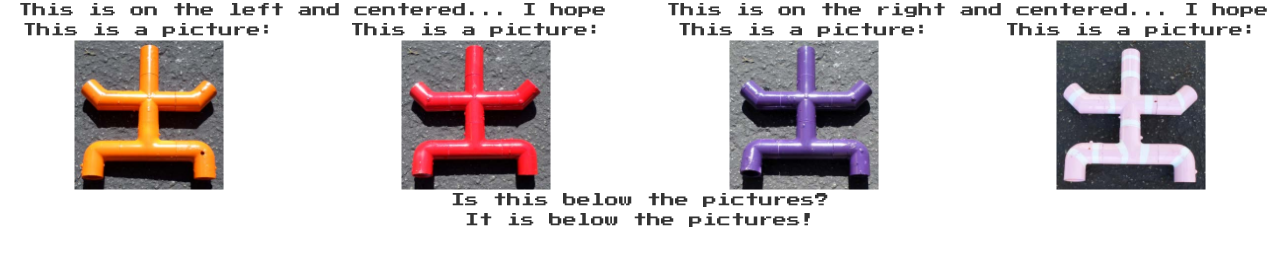
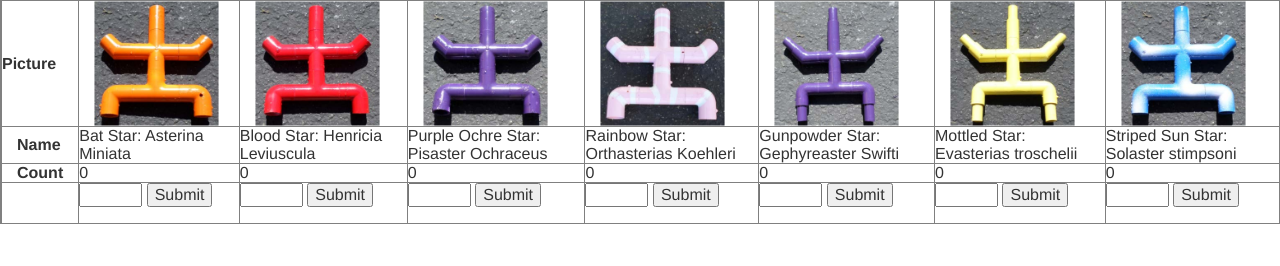
Before and after one commit to uwrov/2014-2015, a plain HTML site: page Driver Apps/Starfish Identification/index.html in a window 1280 px wide. Drawn offline with nearby package versions, Linux system fonts and the light colour scheme.

Commit message:
Made a table for Sea Star Identification, and created a new .js file. Still need to integrade table input with the count output

```diff
--- a/Driver Apps/Starfish Identification/index.html
+++ b/Driver Apps/Starfish Identification/index.html
@@ -6,7 +6,7 @@
 	<link rel="stylesheet" href="styles.css">
 </head>
 <body>
-	<div class="row">
+	<!-- <div class="row">
 		<div class="col-xs-6">This is on the left and centered... I hope</div>
 		<div class="col-xs-6">This is on the right and centered... I hope</div>
 	</div>
@@ -22,5 +22,102 @@
 	</div>
 	<div class="row">Is this below the pictures?</div>
 	<div class="row">It is below the pictures!</div>
+	<div class="row">So what does this do...</div> -->
+	<table border ="1">
+		<tr>
+			<th>  </th>
+			<th>Picture</th>
+			<td>
+				<div class="col-xs-3"><img src="pictures/Bat Star.png" title="Bat Star: Asterina Miniata" style="width:125px;height:125px"></div>
+			</td>
+			<td>
+				<div class="col-xs-3"><img src="pictures/Blood Star.png" title="Blood Star: Henricia Leviuscula" style="width:125px;height:125px"></div>
+			</td>
+			<td>
+				<div class="col-xs-3">
+					<img src="pictures/Purple Ochre Star.png" title="Purple Ochre Star: Pisaster Ochraceus" style="width:125px;height:125px"></div>
+			</td>
+			<td>
+				<div class="col-xs-3"><img src="pictures/Rainbow Star.png" title="Rainbow Star: Orthasterias Koehleri" style="width:125px;height:125px"></div>
+			</td>
+			<td>
+				<div class="col-xs-3"><img src="pictures/Gunpowder Star.png" title="Gunpowder Star: Gephyreaster Swifti" style="width:125px;height:125px"></div>
+			</td>
+			<td>
+				<div class="col-xs-3"><img src="pictures/Mottled Star.png" title="Mottled Star: Evasterias troschelii" style="width:125px;height:125px"></div>
+			</td>
+			<td>
+				<div class="col-xs-3"><img src="pictures/Striped Sun Star.png" title="Striped Sun Star: Solaster stimpsoni" style="width:125px;height:125px"></div>
+			</td>
+		</tr>
+		<tr>
+			<th>  </th>
+			<th><div class="col-xs-3">Name</div></th>
+			<td>Bat Star: Asterina Miniata</td>
+			<td>Blood Star: Henricia Leviuscula</td>
+			<td>Purple Ochre Star: Pisaster Ochraceus</td>
+			<td>Rainbow Star: Orthasterias Koehleri</td>
+			<td>Gunpowder Star: Gephyreaster Swifti</td>
+			<td>Mottled Star: Evasterias troschelii</td>
+			<td>Striped Sun Star: Solaster stimpsoni</td>
+		</tr>
+		<tr>
+			<th>  </th>
+			<th><div class="col-xs-3">Count</div></th>
+			<td>0</td>
+			<td>0</td>
+			<td>0</td>
+			<td>0</td>
+			<td>0</td>
+			<td>0</td>
+			<td>0</td>
+		</tr>
+		<tr>
+			<th>  </th>
+			<th>  </th>
+			<td>
+				<form action="action_page.php">
+	  				<input type="number" name="quantity" min="1" max="25">
+	  				<input type="submit">
+				</form>
+			</td>
+			<td>
+				<form action="action_page.php">
+	  				<input type="number" name="quantity" min="1" max="25">
+	  				<input type="submit">
+				</form>
+			</td>
+			<td>
+				<form action="action_page.php">
+	  				<input type="number" name="quantity" min="1" max="25">
+	  				<input type="submit">
+				</form>
+			</td>
+			<td>
+				<form action="action_page.php">
+	  				<input type="number" name="quantity" min="1" max="25">
+	  				<input type="submit">
+				</form>
+			</td>
+			<td>
+				<form action="action_page.php">
+	  				<input type="number" name="quantity" min="1" max="25">
+	  				<input type="submit">
+				</form>
+			</td>
+			<td>
+				<form action="action_page.php">
+	  				<input type="number" name="quantity" min="1" max="25">
+	  				<input type="submit">
+				</form>
+			</td>
+			<td>
+				<form action="action_page.php">
+	  				<input type="number" name="quantity" min="1" max="25">
+	  				<input type="submit">
+				</form>
+			</td>
+		</tr>
+	</table>
 </body>
 </html>
--- a/Driver Apps/Starfish Identification/styles.css
+++ b/Driver Apps/Starfish Identification/styles.css
@@ -1,4 +1,3 @@
 body {
 	text-align: center;
-	font-family: 'Press Start 2P';
 }
```
Also changed, not shown: Driver Apps/Starfish Identification/app.js (added).
